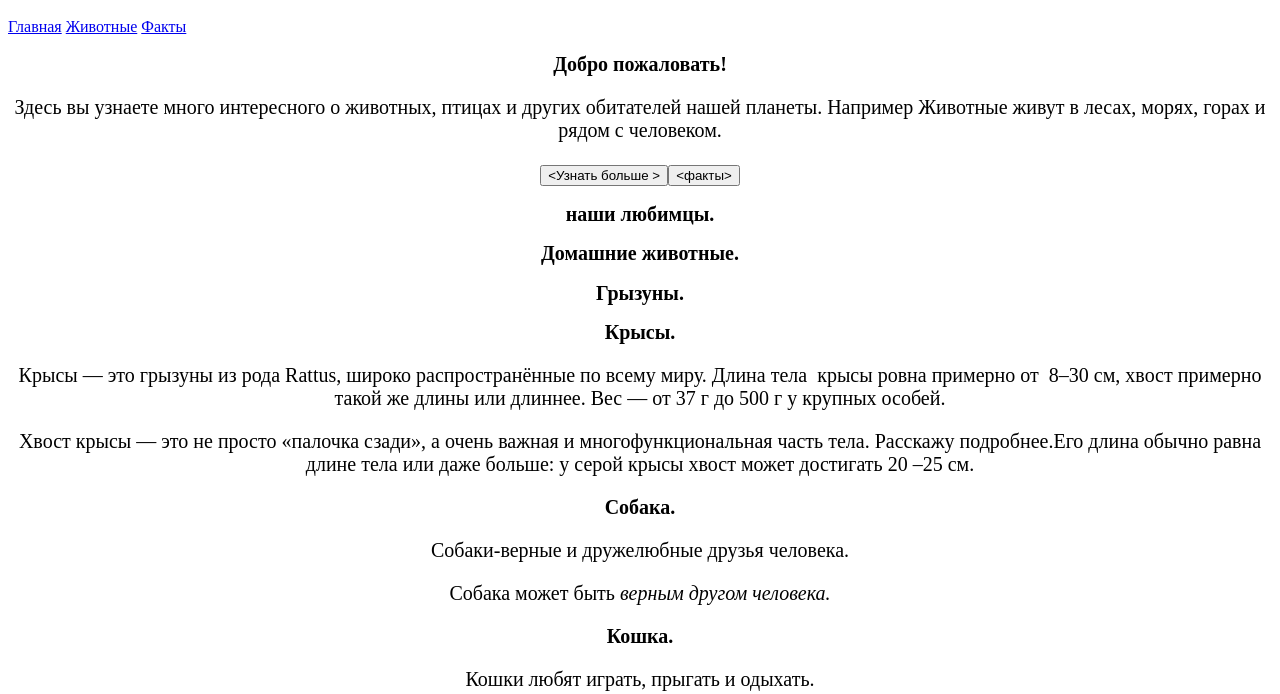
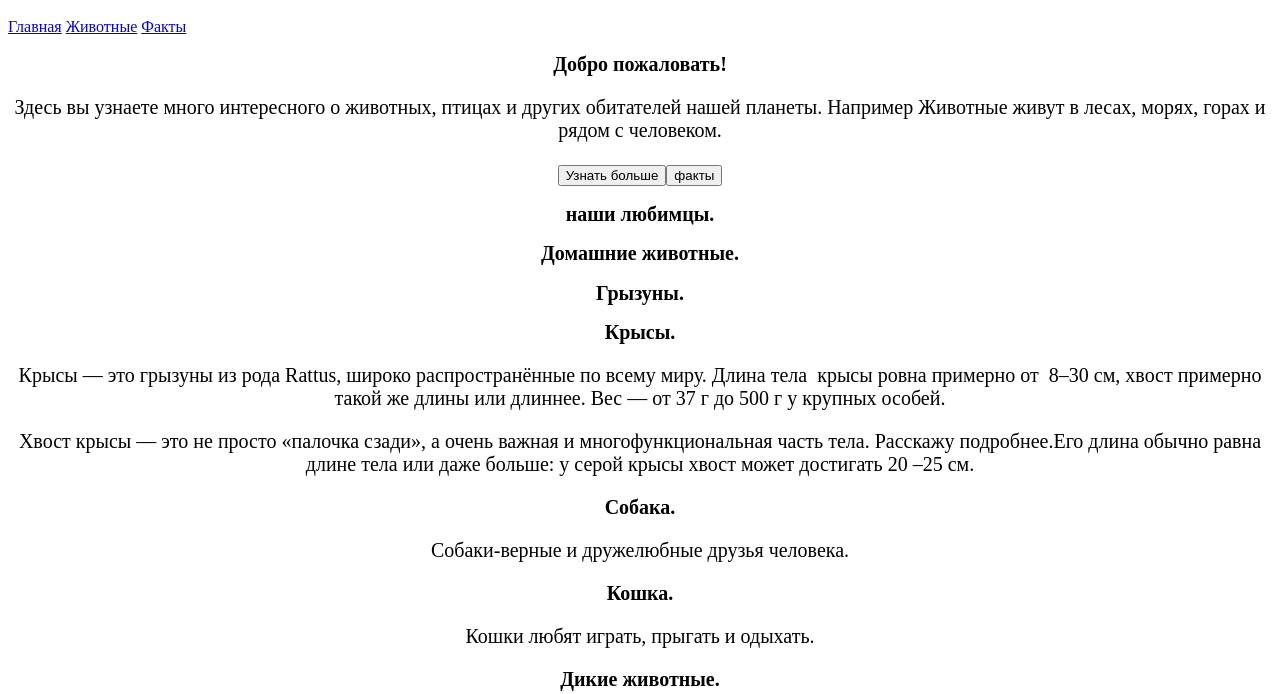
Before and after one commit to LIRTER/lirter.github.io, a plain HTML site: page animals/index.html in a window 1280 px wide. Shown: the part 106-800 px from the top of the page. Drawn offline with Linux system fonts and the light colour scheme.

Commit message:
добавил пробел  убрал повтор текста

```diff
--- a/animals/index.html
+++ b/animals/index.html
@@ -26,8 +26,8 @@
          птицах и других обитателей нашей планеты.
          Например Животные живут в лесах, морях, горах и рядом с человеком.
     </p>
-    <button class="button" onclick="alert('отлично! продожайте  изучать о животных!')"><Узнать больше >
-    <button class="button" onclick="alert('интересный факт -У осьминого три сердце.Колибри — единственные птицы, которые умеют летать задним ходом. Их крылья совершают до 60–80 взмахов в секунду, что позволяет зависать в воздухе. ')"><факты>
+    <button class="button" onclick="alert('отлично! продожайте  изучать о животных!')">Узнать больше
+        <button class="button" onclick="alert('интересный факт -У осьминого три сердце.Колибри — единственные птицы, которые умеют летать задним ходом. Их крылья совершают до 60–80 взмахов в секунду, что позволяет зависать в воздухе. ')"> факты
 </section>
 
 </section id="animals"class="section">
@@ -44,7 +44,6 @@
 <div class="animal"></div>
 <h3> Собака.</h3>
 <p>Собаки-верные и дружелюбные друзья человека.</p>
-<p>Собака может быть <em>верным другом человека.</em>
 </p>
 </div>
 
```
